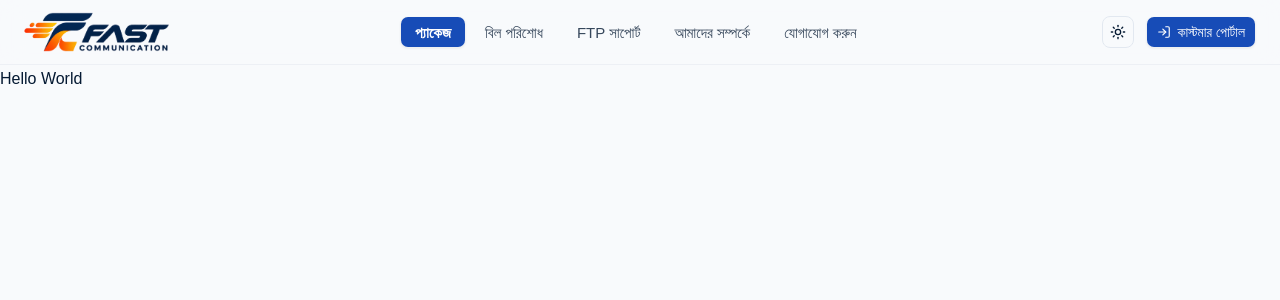
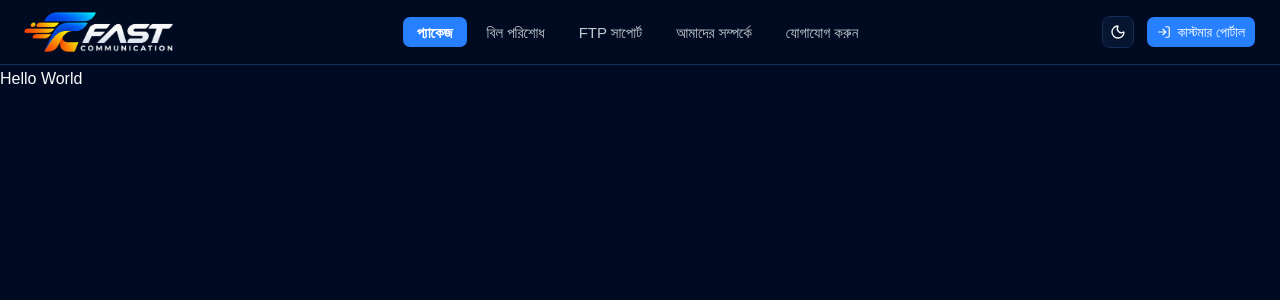
Before and after one commit to riwazed/fast-communication, a Next.js app: page /packages in a window 1280 px wide. Shown: the top 300 px of the page. Built offline with nearby package versions, Linux system fonts and the light colour scheme; a web font is replaced by a local one.

Commit message:
feat: add Logo and Navbar components with root layout setup

```diff
--- a/app/layout.tsx
+++ b/app/layout.tsx
@@ -29,7 +29,7 @@ export default function RootLayout({ children }: LayoutProps<"/">) {
       <body className="min-h-full flex flex-col">
         <ThemeProvider
           attribute="class"
-          defaultTheme="light"
+          defaultTheme="dark"
           enableSystem
           disableTransitionOnChange
         >
--- a/components/Logo.tsx
+++ b/components/Logo.tsx
@@ -8,10 +8,7 @@ interface LogoProps {
   priority?: boolean;
 }
 
-export default function Logo({
-  className,
-  priority = true,
-}: LogoProps) {
+export default function Logo({ className, priority = true }: LogoProps) {
   return (
     <div className="relative inline-flex items-center">
       {/* Light Mode Logo */}
@@ -27,7 +24,10 @@ export default function Logo({
         src={LogoDarkMode}
         alt="ফাস্ট কমিউনিকেশন"
         priority={priority}
-        className={cn("hidden h-10 w-auto object-contain dark:block", className)}
+        className={cn(
+          "hidden h-10 w-auto object-contain dark:block",
+          className,
+        )}
       />
     </div>
   );
--- a/components/Navbar.tsx
+++ b/components/Navbar.tsx
@@ -10,7 +10,7 @@ import { cn } from "@/lib/utils";
 
 export default function Navbar() {
   return (
-    <header className="sticky top-0 z-40 w-full border-b border-border/50 bg-background/85 backdrop-blur-md transition-all duration-200">
+    <header className="sticky top-0 z-40 w-full border-b bg-background/85 backdrop-blur-md transition-all duration-200">
       <div className="container mx-auto flex h-16 items-center justify-between px-4 sm:px-6">
         {/* Brand Logo & Location Tag */}
         <div className="flex items-center gap-3">
```
